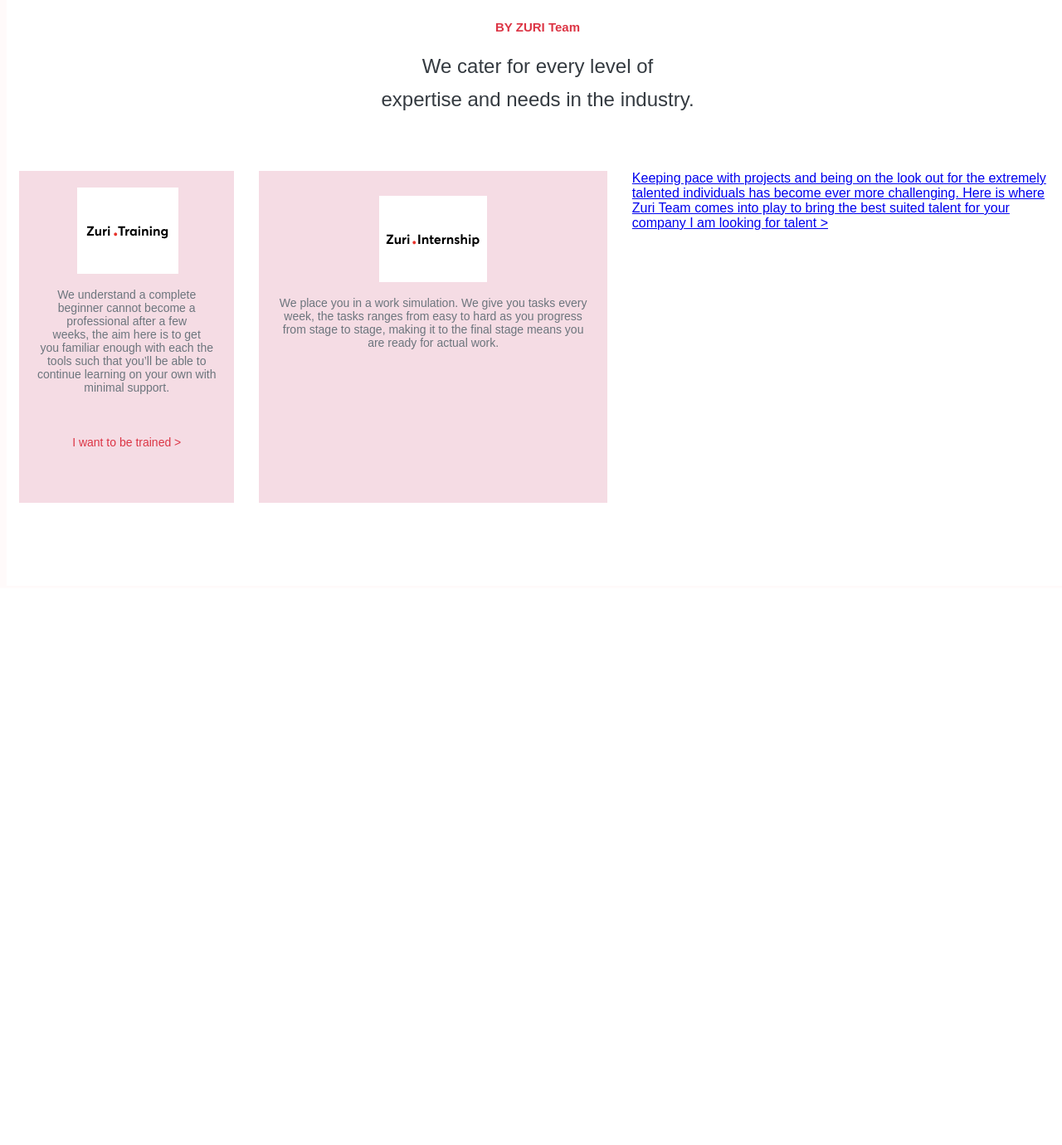
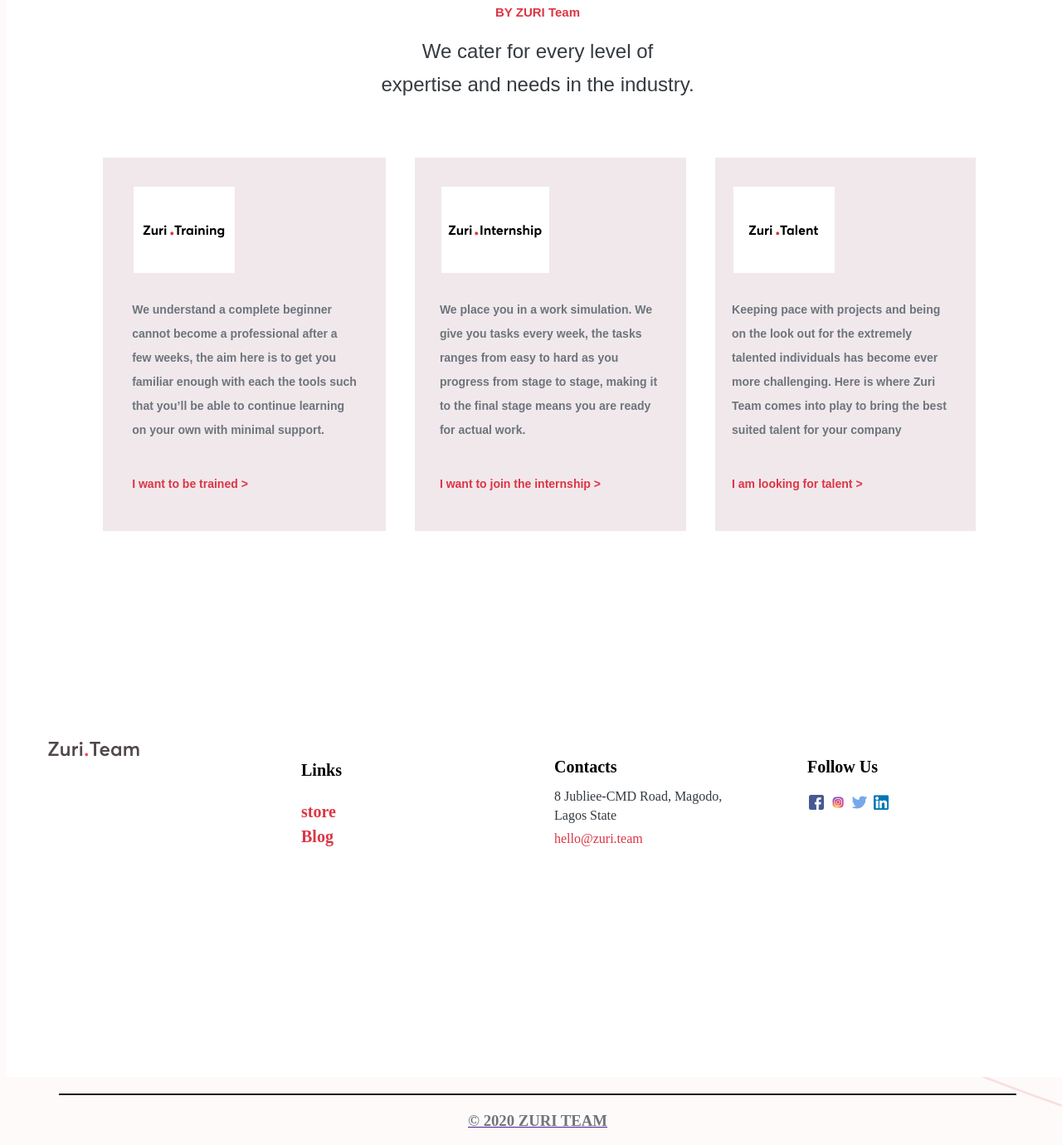
Before and after one commit to balogunvinh/zurisite-replicate, a plain HTML site: page index.html in a window 1280 px wide. Shown: the part 720-2100 px from the top of the page at 83% size. Before the commit the page ends 1434 px from the top, so only its background shows below. Drawn offline with Linux system fonts and the light colour scheme.

Commit message:
last container added

```diff
--- a/index.html
+++ b/index.html
@@ -6,7 +6,8 @@
     <meta name="viewport" content="width=device-width, initial-scale=1.0">
     <title>Zuri | Learn, Build and Grow.</title>
     <link rel="shortcut icon" href="image/favicon.jpg" type="image/jpg">
-    ;<link rel="stylesheet" href="style.css">
+    <link rel="stylesheet" href="style.css">
+    <link rel="stylesheet" href="path/to/font-awesome/css/font-awesome.min.css">
 </head>
 <body>
     <div class="container">
@@ -21,7 +22,7 @@
         </div>
         <div class="buttons">
             <div class="butn1">
-                <button> <a href="">I'm New To The Industry</a> </button>
+                <button> <a href="" target="_parent">I'm New To The Industry</a> </button>
             </div>
             <div class="butn2">
                 <button> <a href="">I Need Industry Experience</a> </button>
@@ -41,32 +42,76 @@
 
         <div class="flex-content">
             <div class="zuri-training">
-                <img src="zuri-training-img.svg" alt="" id="zt">
-                <p>We understand a complete
-                    <br> beginner  cannot become a
-                    <br> professional after a few
-                    <br> weeks, the aim here is to  get
-                    <br> you familiar enough with each the tools such that you’ll be able to continue learning on your own with minimal support.
-
-                   <p class="training"><a href="">I want to be trained ></a> </p>
-                </p>
+                <img src="zuri-training-img.svg" alt="" class="zt">
+                <p>We understand a complete beginner</p>
+                <p>cannot become a professional after a</p>
+                <p>few weeks, the aim here is to get you</p>
+                <p>familiar enough with each the tools such</p>
+                <p>that you’ll be able to continue learning</p>
+                <p>on your own with minimal support.</p>
+                <p class="training"><a href="">I want to be trained ></a></p>
 
             </div>
             <div class="zuri-intenship">
-                <div class="image1"><img src="zuri-internship-img.svg" alt=""></div>
-                <p>We place you in a work simulation. We give you tasks every week, the tasks ranges from easy to hard as you progress from stage to stage, making it to the final stage means you are ready for actual work.
-
-                </p>
-               <p><a href="I want to join the internship >"</a></p>
+                <div class="image1"><img src="zuri-internship-img.svg" alt="" class="zt"></div>
+                <p>We place you in a work simulation. We</p>
+                <p>give you tasks every week, the tasks</p>
+                <p>ranges from easy to hard as you</p>
+                <p>progress from stage to stage, making it</p>
+                <p>to the final stage means you are ready</p>
+                <p>for actual work.</p>
+                <p class="training"><a href="">I want to join the internship ></a></p>
             </div>
             <div class="zuri-talent">
-                Keeping pace with projects and being on the look out for the extremely talented individuals has become ever more challenging. Here is where Zuri Team comes into play to bring the best suited talent for your company
-
-                 I am looking for talent >
+                <div><img src="zuri-talent-img.svg" alt="" class="zt"></div>
+              <p>Keeping pace with projects and being</p>
+              <p>on the look out for the extremely</p>
+              <p>talented individuals has become ever</p>
+              <p>more challenging. Here is where Zuri</p>
+              <p>Team comes into play to bring the best</p>
+              <p>suited talent for your company</p>
+              <p class="training"><a href="">I am looking for talent ></a></p>
             </div>
         </div>
 
    </div>
 
+   <div class="container3">
+            <div class="logo-foot">
+                <img src="zuri-logo-full.svg" alt="">
+           </div>
+         <div class="linkz">
+              <p class="linkz-p">Links</p>
+               <a href="">store</a>
+               <a href="">Blog</a>
+            </div>
+         <div class="contact">
+               <p class="p">Contacts</p>
+               <p class="p-p">8 Jubliee-CMD Road, Magodo,</p>
+                <p class="p-p">Lagos State</p>
+                <a href="">hello@zuri.team</a>
+         </div>
+           <div class="follow-us">
+
+                 <div><p class="p">Follow Us</p></div>
+
+
+               <div class="social-media">
+                    <a href=""><img src="fb.png" alt="">
+                    <a href=""><img src="IG.png" alt="">
+                    <a href=""><img src="twitter.png" alt="">
+                    <a href=""><img src="in.png" alt="">
+                </div>
+
+            </div>
+     </div>
+
+
+   </div>
+   <hr>
+
+
+ <h3 class="team"> © 2020 ZURI TEAM</h3>
+
 </body>
 </html>
--- a/style.css
+++ b/style.css
@@ -140,6 +140,7 @@ button{
     border: 1px solid var(--danger);
     margin-left: 2px;
     cursor: pointer;
+    transition: all 300ms ease;
 }
 .butn1 :hover a{
     color: var(--danger);
@@ -150,6 +151,7 @@ button{
     background: var(--danger);
     margin-left: 2px;
     cursor: pointer;
+    transition: all 300ms ease;
 }
 .butn2 :hover a{
     color: var(--light);
@@ -159,7 +161,7 @@ button{
 
 .container2{
     width: 100%;
-    height: 800px;
+    height: 900px;
     background-color: var(--white);
     font-family: sans-serif;
 }
@@ -189,27 +191,31 @@ button{
 }
 
 .flex-content{
-
-    margin-right: 15px;
-    margin-left: 15px;
+    padding: 2px;
+    justify-content: center;
     flex-wrap:nowrap;
     display: flex;
-    gap: 30px;
-    height: 400px;
+    gap: 35px;
+    height: 450px;
+    width: 100%;
+    line-height: 15px;
+    font-family: sans-serif;
+    font-weight: 600;
 }
 
-#zt{
+.zt{
     margin-left: 2px;
+    margin-bottom: 20px;
 }
 
 .zuri-training{
-    background-color:rgb(245, 220, 228);
+    background-color:rgb(241, 232, 235);
     flex-wrap: wrap;
-    padding: 20px;
-    text-align: center;
+    padding: 35px;
+    /* text-align: center; */
 font-size: 14px;
 color: var(--gray);
-size: calc(100%/3);
+/* size: calc(100%/3); */
 }
 
 .zuri-training  a{
@@ -220,19 +226,132 @@ size: calc(100%/3);
 
 .training{
     margin-top: 50px;
+    padding-bottom: 50px;
 }
 
 .zuri-intenship{
-    background-color:rgb(245, 220, 228);
+    background-color:rgb(241, 232, 235);
     flex-wrap: wrap;
-    padding: 20px;
-    text-align: center;
+    padding: 35px;
+    padding-left: 30px;
+    /* text-align: center; */
 font-size: 14px;
 color: var(--gray);
-size: calc(100%/3);
+/* size: calc(100%/3); */
 }
 
-.image1{
-    margin-top: 10px;
+.zuri-intenship  a{
+    text-decoration: none;
+    color: var(--danger);
 
 }
+
+
+.zuri-talent{
+    background-color:rgb(241, 232, 235);
+    flex-wrap: wrap;
+    padding: 35px;
+    padding-left: 20px;
+    /* text-align: center; */
+font-size: 14px;
+color: var(--gray);
+/* size: calc(100%/3); */
+}
+
+.zuri-talent  a{
+    text-decoration: none;
+    color: var(--danger);
+    float: left;
+
+}
+
+.container3{
+    align-items: center;
+    justify-content: center;
+    background: var(--white);
+    height: 450px;
+    display: flex;
+    gap: 50px;
+    padding: 30px;
+
+}
+
+.container3 a{
+    text-decoration: none;
+    color: var(--red);
+
+
+}
+
+.logo-foot{
+
+    padding: 20px;
+    width: 25%;
+    height: 300px;
+
+}
+.linkz{
+
+    padding: 20px;
+    width: 25%;
+    height: 300px;
+    line-height: 30px;
+
+}
+.linkz-p{
+    font-size: 20px;
+}
+
+.contact{
+
+    padding: 20px;
+    width: 25%;
+    height: 300px;
+
+}
+
+.p-p{
+    line-height: 7px;
+    color: var(--gray-dark);
+}
+
+.follow-us{
+    padding: 20px;
+    width: 25%;
+    height: 300px;
+
+
+
+}
+
+
+
+
+.social-media a img{
+    width: 18px;
+    padding: 2px;
+}
+
+
+.linkz a{
+    display: block;
+}
+
+hr{
+margin-top: 20px;
+    margin-bottom: 20px;
+    width: 90%;
+    color: #343a40;
+}
+.team{
+    text-decoration: none;
+    margin-top: 50;
+    margin-bottom: 100px;
+    text-align: center;
+    font-weight: 600;
+    color: var(--gray);
+}
+.p, .linkz{
+    font-size: 20px;
+    font-weight: 600;
+}
```
Also changed, not shown: IG.png (added), fb.png (added), in.png (added), twitter.png (added).
